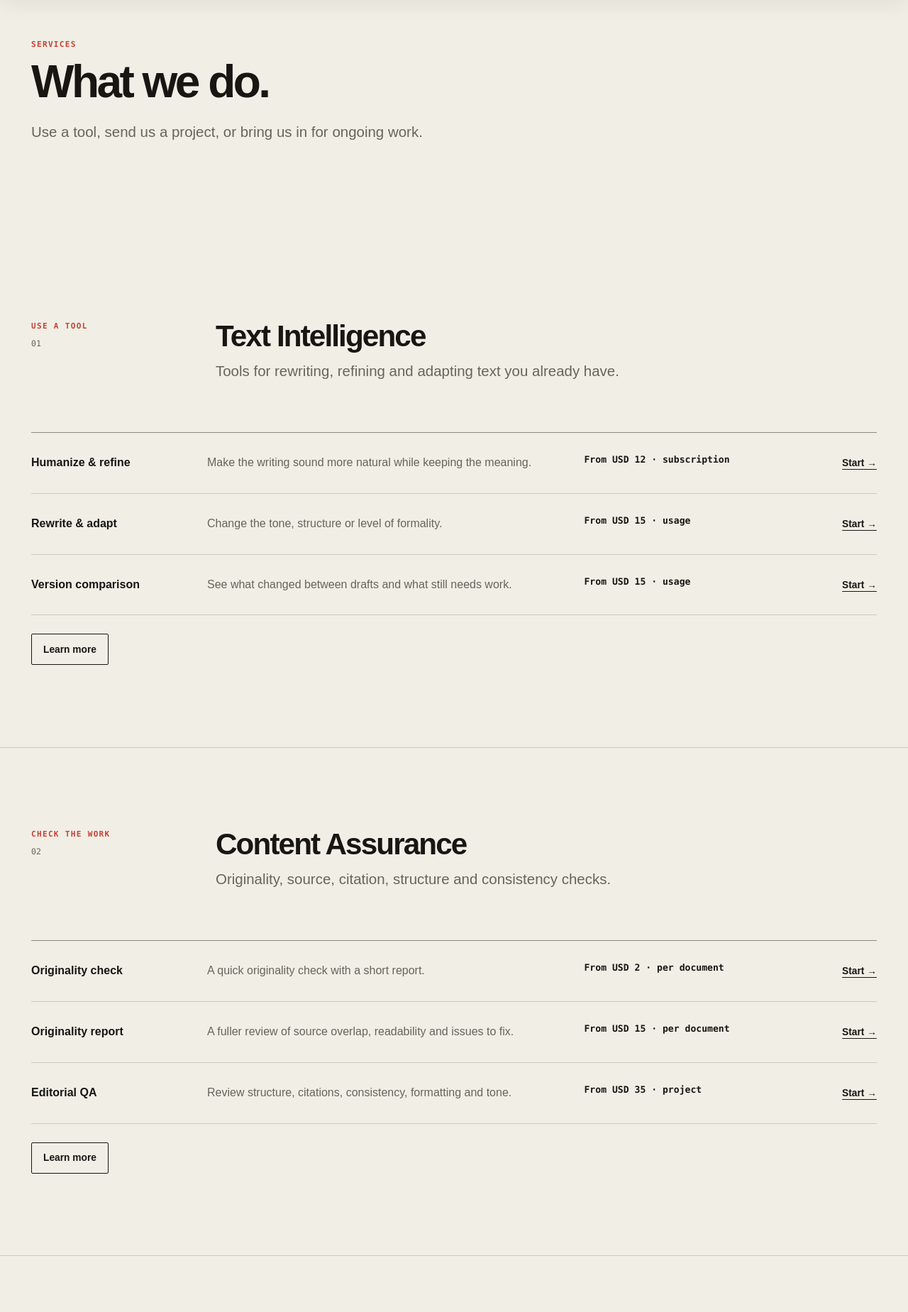
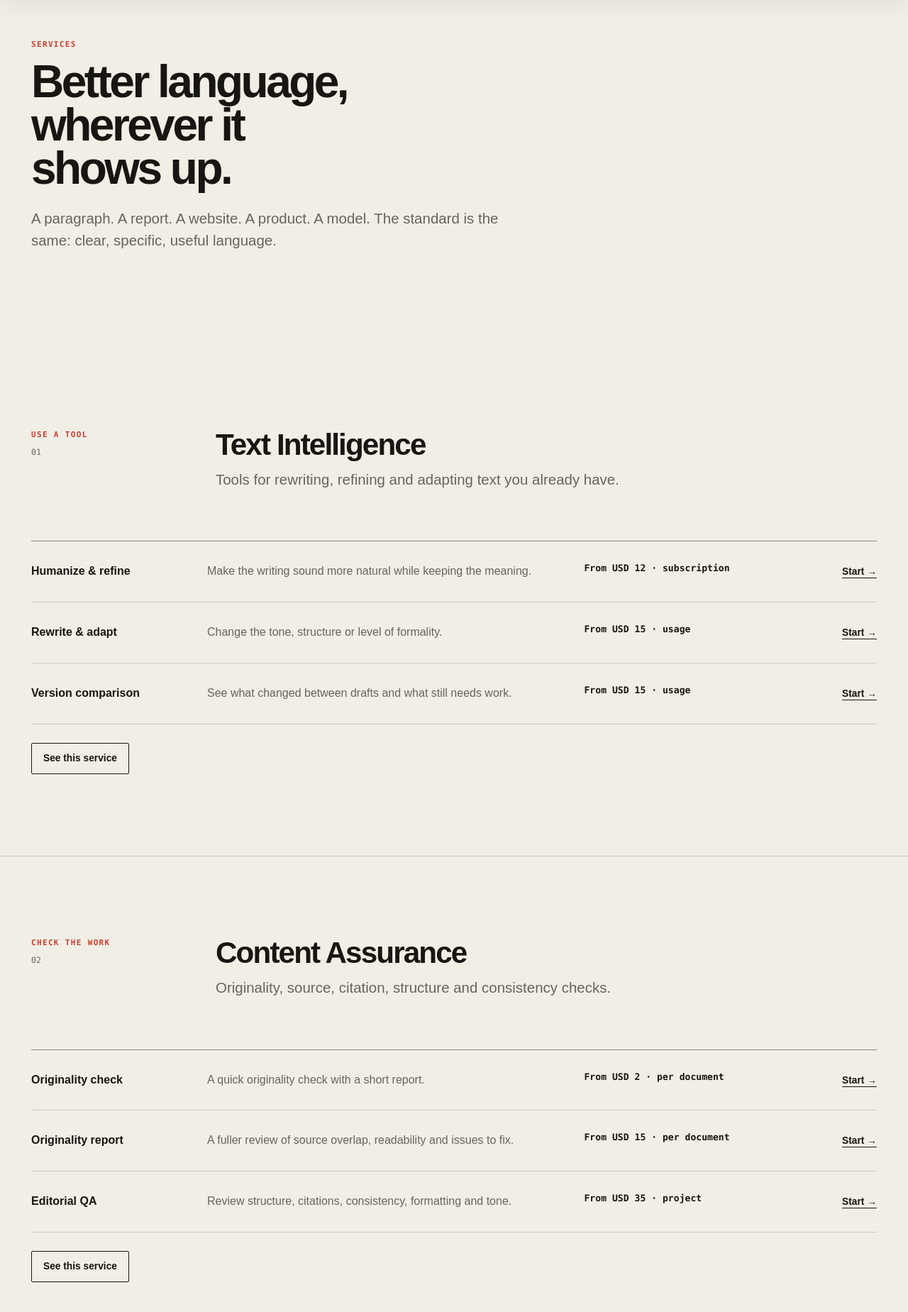
Before and after one commit to RunZER0/infinihumanizer, a Django app: page /services/ in a window 1280 px wide. Shown: the part 71-1920 px from the top of the page at 71% size. Run offline with Django 5.2, Linux system fonts and the light colour scheme.

Commit message:
Copy: make services outcome-led

```diff
--- a/platformhub/templates/platformhub/services.html
+++ b/platformhub/templates/platformhub/services.html
@@ -1,14 +1,13 @@
-
 {% extends "base.html" %}
 {% block title %}Services — InfiniAI{% endblock %}
 {% block content %}
 <div class="page-shell">
   <div class="eyebrow">Services</div>
-  <h1 class="h1">What we do.</h1>
-  <p class="lede">Use a tool, send us a project, or bring us in for ongoing work.</p>
+  <h1 class="h1">Better language, wherever it shows up.</h1>
+  <p class="lede">A paragraph. A report. A website. A product. A model. The standard is the same: clear, specific, useful language.</p>
 </div>
 {% for slug,family in families.items %}
-<section class="section">
+<section class="section service-family">
   <div class="shell">
     <div class="section-head">
       <div><div class="eyebrow">{{ family.kicker }}</div><div class="micro" style="margin-top:10px">0{{ forloop.counter }}</div></div>
@@ -24,7 +23,7 @@
       </div>
       {% endfor %}
     </div>
-    <div style="margin-top:26px"><a class="btn" href="{% url 'platformhub:service_detail' slug %}">Learn more</a></div>
+    <div style="margin-top:26px"><a class="btn" href="{% url 'platformhub:service_detail' slug %}">See this service</a></div>
   </div>
 </section>
 {% endfor %}
```
